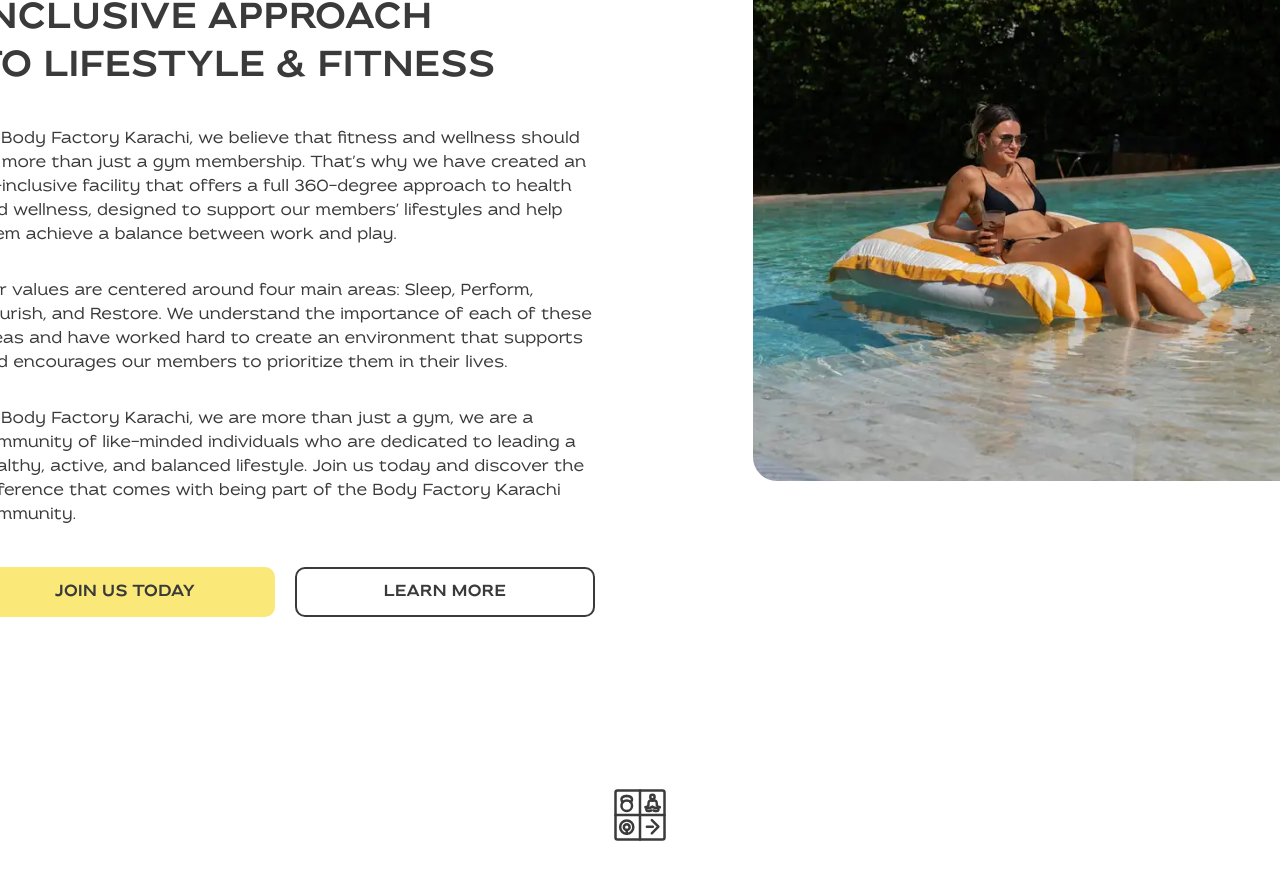
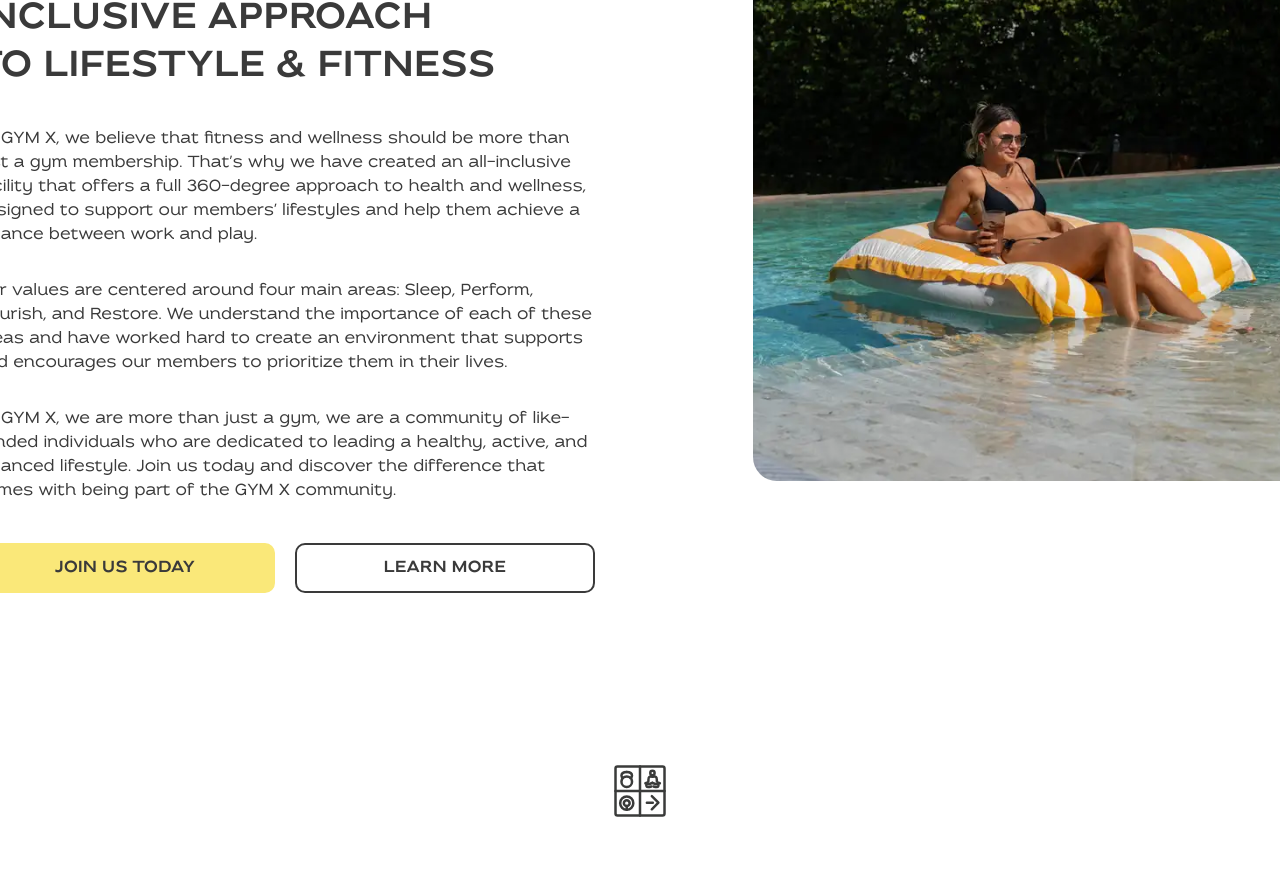
Before and after one commit to Zohair313/GYM-x, a React (Vite) app: page / in a window 1280 px wide. Shown: the part 1000-1872 px from the top of the page. Built offline with nearby package versions, Linux system fonts and the light colour scheme.

Commit message:
feat: create main React App component with navigation, structured schema, and hero carousel

```diff
--- a/src/App.jsx
+++ b/src/App.jsx
@@ -427,13 +427,13 @@
               <div className={"flex mt-[24px] md:mt-[48px] lg:mt-0 mb-[40px] items-center justify-center lg:hidden lg:justify-end w-full sf-hidden"}></div>
               <div className={"space-y-8"}>
                 <p>
-                  {"At Body Factory Karachi, we believe that fitness and wellness\n                  should be more than just a gym membership. That's why we have\n                  created an all-inclusive facility that offers a full\n                  360-degree approach to health and wellness, designed to\n                  support our members' lifestyles and help them achieve a\n                  balance between work and play."}
+                  {"At GYM X, we believe that fitness and wellness\n                  should be more than just a gym membership. That's why we have\n                  created an all-inclusive facility that offers a full\n                  360-degree approach to health and wellness, designed to\n                  support our members' lifestyles and help them achieve a\n                  balance between work and play."}
                 </p>
                 <p>
                   {"Our values are centered around four main areas: Sleep,\n                  Perform, Nourish, and Restore. We understand the importance of\n                  each of these areas and have worked hard to create an\n                  environment that supports and encourages our members to\n                  prioritize them in their lives."}
                 </p>
                 <p>
-                  {"At Body Factory Karachi, we are more than just a gym, we are a\n                  community of like-minded individuals who are dedicated to\n                  leading a healthy, active, and balanced lifestyle. Join us\n                  today and discover the difference that comes with being part\n                  of the Body Factory Karachi community."}
+                  {"At GYM X, we are more than just a gym, we are a\n                  community of like-minded individuals who are dedicated to\n                  leading a healthy, active, and balanced lifestyle. Join us\n                  today and discover the difference that comes with being part\n                  of the GYM X community."}
                 </p>
               </div>
               <div className={"flex flex-col items-center justify-center gap-5 mt-10 md:flex-row md:justify-start"}>
```
